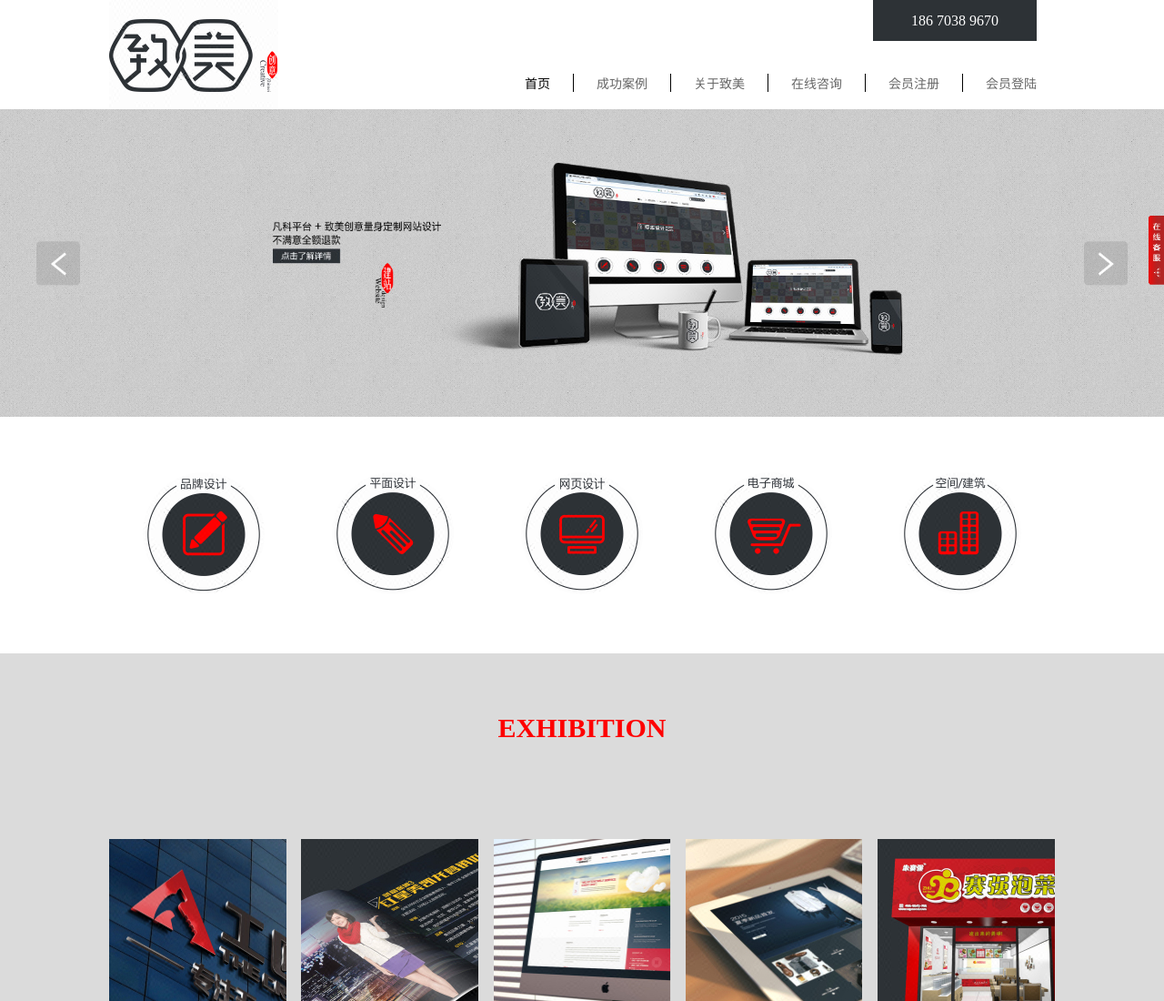
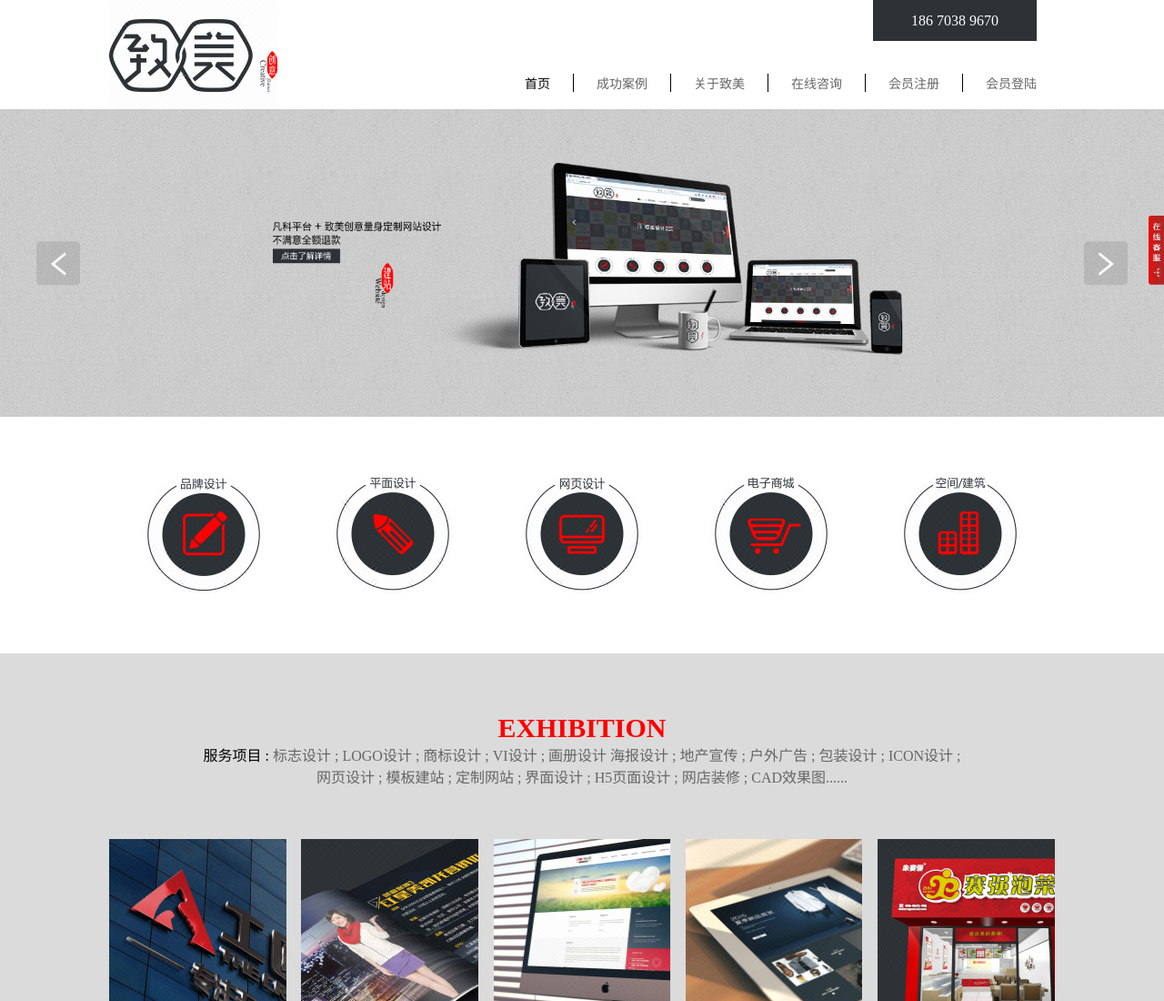
Before and after one commit to Braveheart-qw/CSS_HTML, a plain HTML site: page 仿致美创意网站/index.html in a window 1280 px wide. Shown: the top 1100 px of the page at 91% size. Drawn offline with Linux system fonts and the light colour scheme.

Commit message:
进程3/2

```diff
--- a/仿致美创意网站/index.html
+++ b/仿致美创意网站/index.html
@@ -97,12 +97,19 @@
         .case_one{
             overflow: hidden;
         }
-        .case_one p{
+        .case_one p:nth-child(1){
             text-align: center;
             font-size: 30px;
             margin-top: 65px;
             color: #fe0000;
             font-weight: bold;
+        }
+        .case_one p:nth-child(2){
+            color: #666666;
+            text-align: center;
+        }
+        .case_one p:nth-child(2) span{
+            color: #000000;
         }
 
         #case_content .case_two div>img{
@@ -218,6 +225,9 @@
         <div id="case_content">
             <div class="case_one">
                 <p>EXHIBITION</p>
+                <p><span>服务项目 :</span> 标志设计 ; LOGO设计 ; 商标设计 ; VI设计 ; 画册设计
+                        海报设计 ; 地产宣传 ; 户外广告 ; 包装设计 ; ICON设计 ;<br />
+                网页设计 ; 模板建站 ; 定制网站 ; 界面设计 ; H5页面设计 ; 网店装修 ; CAD效果图......</p>
             </div>
 
             <div class="case_two">
```
